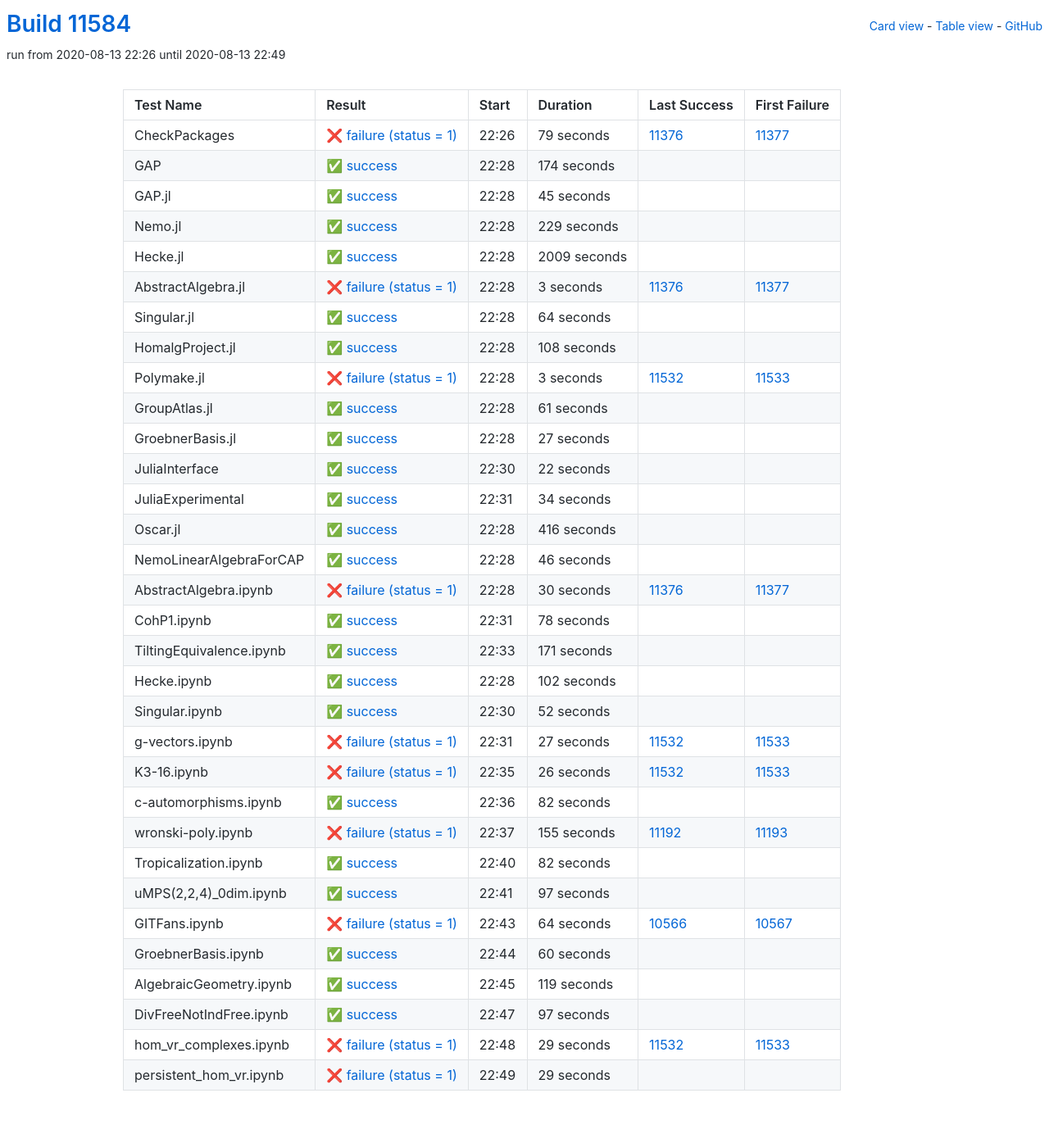
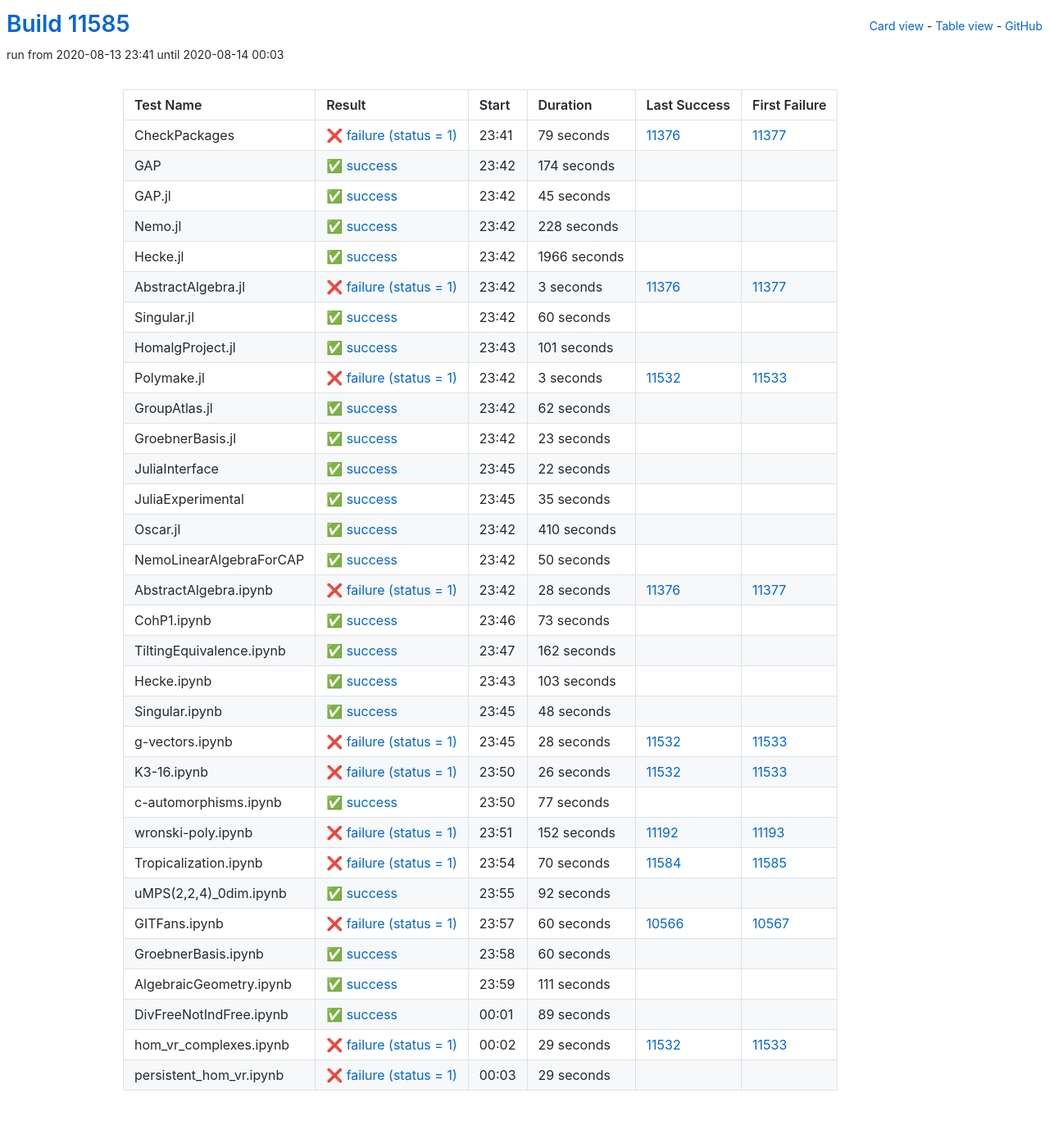
Before and after one commit to oscar-system/oscar-ci-status, a Jekyll site: the page built from table.html, in a window 1280 px wide. Shown: the whole page at 82% size. Built offline with Jekyll 4.4.1, drawn with Linux system fonts in a browser that asks for light colours.

Commit message:
Build #11585

```diff
--- a/_data/ci.yml
+++ b/_data/ci.yml
@@ -1,6 +1,6 @@
 ---
-build: 11584
-build_url: https://oscarci.mathematik.uni-kl.de/job/oscar/11584/
+build: 11585
+build_url: https://oscarci.mathematik.uni-kl.de/job/oscar/11585/
 job: oscar
 organization: oscar-system
 repo: oscar-ci-status
@@ -8,8 +8,8 @@
 tests:
 - name: CheckPackages
   id: checkpackages
-  log: https://oscarci.mathematik.uni-kl.de/job/oscar/11584/artifact/logs/build-11584/CheckPackages.log
-  start: 2020-08-13 22:26
+  log: https://oscarci.mathematik.uni-kl.de/job/oscar/11585/artifact/logs/build-11585/CheckPackages.log
+  start: 2020-08-13 23:41
   success: false
   exitcode: 1
   status: failure
@@ -20,8 +20,8 @@
   first_failure_url: https://oscarci.mathematik.uni-kl.de/job/oscar/11377/
 - name: GAP
   id: gap
-  log: https://oscarci.mathematik.uni-kl.de/job/oscar/11584/artifact/logs/build-11584/GAP.log
-  start: 2020-08-13 22:28
+  log: https://oscarci.mathematik.uni-kl.de/job/oscar/11585/artifact/logs/build-11585/GAP.log
+  start: 2020-08-13 23:42
   success: true
   exitcode: 0
   status: success
@@ -32,8 +32,8 @@
   first_failure_url:
 - name: GAP.jl
   id: gap-jl
-  log: https://oscarci.mathematik.uni-kl.de/job/oscar/11584/artifact/logs/build-11584/GAP.jl.log
-  start: 2020-08-13 22:28
+  log: https://oscarci.mathematik.uni-kl.de/job/oscar/11585/artifact/logs/build-11585/GAP.jl.log
+  start: 2020-08-13 23:42
   success: true
   exitcode: 0
   status: success
@@ -44,32 +44,32 @@
   first_failure_url:
 - name: Nemo.jl
   id: nemo-jl
-  log: https://oscarci.mathematik.uni-kl.de/job/oscar/11584/artifact/logs/build-11584/Nemo.jl.log
-  start: 2020-08-13 22:28
+  log: https://oscarci.mathematik.uni-kl.de/job/oscar/11585/artifact/logs/build-11585/Nemo.jl.log
+  start: 2020-08-13 23:42
   success: true
   exitcode: 0
   status: success
-  duration: 229
+  duration: 228
   last_success: false
   last_success_url:
   first_failure: false
   first_failure_url:
 - name: Hecke.jl
   id: hecke-jl
-  log: https://oscarci.mathematik.uni-kl.de/job/oscar/11584/artifact/logs/build-11584/Hecke.jl.log
-  start: 2020-08-13 22:28
+  log: https://oscarci.mathematik.uni-kl.de/job/oscar/11585/artifact/logs/build-11585/Hecke.jl.log
+  start: 2020-08-13 23:42
   success: true
   exitcode: 0
   status: success
-  duration: 2009
+  duration: 1966
   last_success: false
   last_success_url:
   first_failure: false
   first_failure_url:
 - name: AbstractAlgebra.jl
   id: abstractalgebra-jl
-  log: https://oscarci.mathematik.uni-kl.de/job/oscar/11584/artifact/logs/build-11584/AbstractAlgebra.jl.log
-  start: 2020-08-13 22:28
+  log: https://oscarci.mathematik.uni-kl.de/job/oscar/11585/artifact/logs/build-11585/AbstractAlgebra.jl.log
+  start: 2020-08-13 23:42
   success: false
   exitcode: 1
   status: failure
@@ -80,32 +80,32 @@
   first_failure_url: https://oscarci.mathematik.uni-kl.de/job/oscar/11377/
 - name: Singular.jl
   id: singular-jl
-  log: https://oscarci.mathematik.uni-kl.de/job/oscar/11584/artifact/logs/build-11584/Singular.jl.log
-  start: 2020-08-13 22:28
+  log: https://oscarci.mathematik.uni-kl.de/job/oscar/11585/artifact/logs/build-11585/Singular.jl.log
+  start: 2020-08-13 23:42
   success: true
   exitcode: 0
   status: success
-  duration: 64
+  duration: 60
   last_success: false
   last_success_url:
   first_failure: false
   first_failure_url:
 - name: HomalgProject.jl
   id: homalgproject-jl
-  log: https://oscarci.mathematik.uni-kl.de/job/oscar/11584/artifact/logs/build-11584/HomalgProject.jl.log
-  start: 2020-08-13 22:28
+  log: https://oscarci.mathematik.uni-kl.de/job/oscar/11585/artifact/logs/build-11585/HomalgProject.jl.log
+  start: 2020-08-13 23:43
   success: true
   exitcode: 0
   status: success
-  duration: 108
+  duration: 101
   last_success: false
   last_success_url:
   first_failure: false
   first_failure_url:
 - name: Polymake.jl
   id: polymake-jl
-  log: https://oscarci.mathematik.uni-kl.de/job/oscar/11584/artifact/logs/build-11584/Polymake.jl.log
-  start: 2020-08-13 22:28
+  log: https://oscarci.mathematik.uni-kl.de/job/oscar/11585/artifact/logs/build-11585/Polymake.jl.log
+  start: 2020-08-13 23:42
   success: false
   exitcode: 1
   status: failure
@@ -116,32 +116,32 @@
   first_failure_url: https://oscarci.mathematik.uni-kl.de/job/oscar/11533/
 - name: GroupAtlas.jl
   id: groupatlas-jl
-  log: https://oscarci.mathematik.uni-kl.de/job/oscar/11584/artifact/logs/build-11584/GroupAtlas.jl.log
-  start: 2020-08-13 22:28
+  log: https://oscarci.mathematik.uni-kl.de/job/oscar/11585/artifact/logs/build-11585/GroupAtlas.jl.log
+  start: 2020-08-13 23:42
   success: true
   exitcode: 0
   status: success
-  duration: 61
+  duration: 62
   last_success: false
   last_success_url:
   first_failure: false
   first_failure_url:
 - name: GroebnerBasis.jl
   id: groebnerbasis-jl
-  log: https://oscarci.mathematik.uni-kl.de/job/oscar/11584/artifact/logs/build-11584/GroebnerBasis.jl.log
-  start: 2020-08-13 22:28
+  log: https://oscarci.mathematik.uni-kl.de/job/oscar/11585/artifact/logs/build-11585/GroebnerBasis.jl.log
+  start: 2020-08-13 23:42
   success: true
   exitcode: 0
   status: success
-  duration: 27
+  duration: 23
   last_success: false
   last_success_url:
   first_failure: false
   first_failure_url:
 - name: JuliaInterface
   id: juliainterface
-  log: https://oscarci.mathematik.uni-kl.de/job/oscar/11584/artifact/logs/build-11584/JuliaInterface.log
-  start: 2020-08-13 22:30
+  log: https://oscarci.mathematik.uni-kl.de/job/oscar/11585/artifact/logs/build-11585/JuliaInterface.log
+  start: 2020-08-13 23:45
   success: true
   exitcode: 0
   status: success
@@ -152,116 +152,116 @@
   first_failure_url:
 - name: JuliaExperimental
   id: juliaexperimental
-  log: https://oscarci.mathematik.uni-kl.de/job/oscar/11584/artifact/logs/build-11584/JuliaExperimental.log
-  start: 2020-08-13 22:31
+  log: https://oscarci.mathematik.uni-kl.de/job/oscar/11585/artifact/logs/build-11585/JuliaExperimental.log
+  start: 2020-08-13 23:45
   success: true
   exitcode: 0
   status: success
-  duration: 34
+  duration: 35
   last_success: false
   last_success_url:
   first_failure: false
   first_failure_url:
 - name: Oscar.jl
   id: oscar-jl
-  log: https://oscarci.mathematik.uni-kl.de/job/oscar/11584/artifact/logs/build-11584/Oscar.jl.log
-  start: 2020-08-13 22:28
+  log: https://oscarci.mathematik.uni-kl.de/job/oscar/11585/artifact/logs/build-11585/Oscar.jl.log
+  start: 2020-08-13 23:42
   success: true
   exitcode: 0
   status: success
-  duration: 416
+  duration: 410
   last_success: false
   last_success_url:
   first_failure: false
   first_failure_url:
 - name: NemoLinearAlgebraForCAP
   id: nemolinearalgebraforcap
-  log: https://oscarci.mathematik.uni-kl.de/job/oscar/11584/artifact/logs/build-11584/NemoLinearAlgebraForCAP.log
-  start: 2020-08-13 22:28
+  log: https://oscarci.mathematik.uni-kl.de/job/oscar/11585/artifact/logs/build-11585/NemoLinearAlgebraForCAP.log
+  start: 2020-08-13 23:42
   success: true
   exitcode: 0
   status: success
-  duration: 46
+  duration: 50
   last_success: false
   last_success_url:
   first_failure: false
   first_failure_url:
 - name: AbstractAlgebra.ipynb
   id: abstractalgebra-ipynb
-  log: https://oscarci.mathematik.uni-kl.de/job/oscar/11584/artifact/logs/build-11584/AbstractAlgebra.ipynb.log
-  start: 2020-08-13 22:28
+  log: https://oscarci.mathematik.uni-kl.de/job/oscar/11585/artifact/logs/build-11585/AbstractAlgebra.ipynb.log
+  start: 2020-08-13 23:42
   success: false
   exitcode: 1
   status: failure
-  duration: 30
+  duration: 28
   last_success: 11376
   last_success_url: https://oscarci.mathematik.uni-kl.de/job/oscar/11376/
   first_failure: 11377
   first_failure_url: https://oscarci.mathematik.uni-kl.de/job/oscar/11377/
 - name: CohP1.ipynb
   id: cohp1-ipynb
-  log: https://oscarci.mathematik.uni-kl.de/job/oscar/11584/artifact/logs/build-11584/CohP1.ipynb.log
-  start: 2020-08-13 22:31
+  log: https://oscarci.mathematik.uni-kl.de/job/oscar/11585/artifact/logs/build-11585/CohP1.ipynb.log
+  start: 2020-08-13 23:46
   success: true
   exitcode: 0
   status: success
-  duration: 78
+  duration: 73
   last_success: false
   last_success_url:
   first_failure: false
   first_failure_url:
 - name: TiltingEquivalence.ipynb
   id: tiltingequivalence-ipynb
-  log: https://oscarci.mathematik.uni-kl.de/job/oscar/11584/artifact/logs/build-11584/TiltingEquivalence.ipynb.log
-  start: 2020-08-13 22:33
+  log: https://oscarci.mathematik.uni-kl.de/job/oscar/11585/artifact/logs/build-11585/TiltingEquivalence.ipynb.log
+  start: 2020-08-13 23:47
   success: true
   exitcode: 0
   status: success
-  duration: 171
+  duration: 162
   last_success: false
   last_success_url:
   first_failure: false
   first_failure_url:
 - name: Hecke.ipynb
   id: hecke-ipynb
-  log: https://oscarci.mathematik.uni-kl.de/job/oscar/11584/artifact/logs/build-11584/Hecke.ipynb.log
-  start: 2020-08-13 22:28
+  log: https://oscarci.mathematik.uni-kl.de/job/oscar/11585/artifact/logs/build-11585/Hecke.ipynb.log
+  start: 2020-08-13 23:43
   success: true
   exitcode: 0
   status: success
-  duration: 102
+  duration: 103
   last_success: false
   last_success_url:
   first_failure: false
   first_failure_url:
 - name: Singular.ipynb
   id: singular-ipynb
-  log: https://oscarci.mathematik.uni-kl.de/job/oscar/11584/artifact/logs/build-11584/Singular.ipynb.log
-  start: 2020-08-13 22:30
+  log: https://oscarci.mathematik.uni-kl.de/job/oscar/11585/artifact/logs/build-11585/Singular.ipynb.log
+  start: 2020-08-13 23:45
   success: true
   exitcode: 0
   status: success
-  duration: 52
+  duration: 48
   last_success: false
   last_success_url:
   first_failure: false
   first_failure_url:
 - name: g-vectors.ipynb
   id: g-vectors-ipynb
-  log: https://oscarci.mathematik.uni-kl.de/job/oscar/11584/artifact/logs/build-11584/g-vectors.ipynb.log
-  start: 2020-08-13 22:31
+  log: https://oscarci.mathematik.uni-kl.de/job/oscar/11585/artifact/logs/build-11585/g-vectors.ipynb.log
+  start: 2020-08-13 23:45
   success: false
   exitcode: 1
   status: failure
-  duration: 27
+  duration: 28
   last_success: 11532
   last_success_url: https://oscarci.mathematik.uni-kl.de/job/oscar/11532/
   first_failure: 11533
   first_failure_url: https://oscarci.mathematik.uni-kl.de/job/oscar/11533/
 - name: K3-16.ipynb
   id: k3-16-ipynb
-  log: https://oscarci.mathematik.uni-kl.de/job/oscar/11584/artifact/logs/build-11584/K3-16.ipynb.log
-  start: 2020-08-13 22:35
+  log: https://oscarci.mathematik.uni-kl.de/job/oscar/11585/artifact/logs/build-11585/K3-16.ipynb.log
+  start: 2020-08-13 23:50
   success: false
   exitcode: 1
   status: failure
@@ -272,68 +272,68 @@
   first_failure_url: https://oscarci.mathematik.uni-kl.de/job/oscar/11533/
 - name: c-automorphisms.ipynb
   id: c-automorphisms-ipynb
-  log: https://oscarci.mathematik.uni-kl.de/job/oscar/11584/artifact/logs/build-11584/c-automorphisms.ipynb.log
-  start: 2020-08-13 22:36
+  log: https://oscarci.mathematik.uni-kl.de/job/oscar/11585/artifact/logs/build-11585/c-automorphisms.ipynb.log
+  start: 2020-08-13 23:50
   success: true
   exitcode: 0
   status: success
-  duration: 82
+  duration: 77
   last_success: false
   last_success_url:
   first_failure: false
   first_failure_url:
 - name: wronski-poly.ipynb
   id: wronski-poly-ipynb
-  log: https://oscarci.mathematik.uni-kl.de/job/oscar/11584/artifact/logs/build-11584/wronski-poly.ipynb.log
-  start: 2020-08-13 22:37
+  log: https://oscarci.mathematik.uni-kl.de/job/oscar/11585/artifact/logs/build-11585/wronski-poly.ipynb.log
+  start: 2020-08-13 23:51
   success: false
   exitcode: 1
   status: failure
-  duration: 155
+  duration: 152
   last_success: 11192
   last_success_url: https://oscarci.mathematik.uni-kl.de/job/oscar/11192/
   first_failure: 11193
   first_failure_url: https://oscarci.mathematik.uni-kl.de/job/oscar/11193/
 - name: Tropicalization.ipynb
   id: tropicalization-ipynb
-  log: https://oscarci.mathematik.uni-kl.de/job/oscar/11584/artifact/logs/build-11584/Tropicalization.ipynb.log
-  start: 2020-08-13 22:40
+  log: https://oscarci.mathematik.uni-kl.de/job/oscar/11585/artifact/logs/build-11585/Tropicalization.ipynb.log
+  start: 2020-08-13 23:54
+  success: false
+  exitcode: 1
+  status: failure
+  duration: 70
+  last_success: 11584
+  last_success_url: https://oscarci.mathematik.uni-kl.de/job/oscar/11584/
+  first_failure: 11585
+  first_failure_url: https://oscarci.mathematik.uni-kl.de/job/oscar/11585/
+- name: uMPS(2,2,4)_0dim.ipynb
+  id: umps-2-2-4-0dim-ipynb
+  log: https://oscarci.mathematik.uni-kl.de/job/oscar/11585/artifact/logs/build-11585/uMPS-2-2-4-_0dim.ipynb.log
+  start: 2020-08-13 23:55
   success: true
   exitcode: 0
   status: success
-  duration: 82
-  last_success: false
-  last_success_url:
-  first_failure: false
-  first_failure_url:
-- name: uMPS(2,2,4)_0dim.ipynb
-  id: umps-2-2-4-0dim-ipynb
-  log: https://oscarci.mathematik.uni-kl.de/job/oscar/11584/artifact/logs/build-11584/uMPS-2-2-4-_0dim.ipynb.log
-  start: 2020-08-13 22:41
-  success: true
-  exitcode: 0
-  status: success
-  duration: 97
+  duration: 92
   last_success: false
   last_success_url:
   first_failure: false
   first_failure_url:
 - name: GITFans.ipynb
   id: gitfans-ipynb
-  log: https://oscarci.mathematik.uni-kl.de/job/oscar/11584/artifact/logs/build-11584/GITFans.ipynb.log
-  start: 2020-08-13 22:43
+  log: https://oscarci.mathematik.uni-kl.de/job/oscar/11585/artifact/logs/build-11585/GITFans.ipynb.log
+  start: 2020-08-13 23:57
   success: false
   exitcode: 1
   status: failure
-  duration: 64
+  duration: 60
   last_success: 10566
   last_success_url: https://oscarci.mathematik.uni-kl.de/job/oscar/10566/
   first_failure: 10567
   first_failure_url: https://oscarci.mathematik.uni-kl.de/job/oscar/10567/
 - name: GroebnerBasis.ipynb
   id: groebnerbasis-ipynb
-  log: https://oscarci.mathematik.uni-kl.de/job/oscar/11584/artifact/logs/build-11584/GroebnerBasis.ipynb.log
-  start: 2020-08-13 22:44
+  log: https://oscarci.mathematik.uni-kl.de/job/oscar/11585/artifact/logs/build-11585/GroebnerBasis.ipynb.log
+  start: 2020-08-13 23:58
   success: true
   exitcode: 0
   status: success
@@ -344,32 +344,32 @@
   first_failure_url:
 - name: AlgebraicGeometry.ipynb
   id: algebraicgeometry-ipynb
-  log: https://oscarci.mathematik.uni-kl.de/job/oscar/11584/artifact/logs/build-11584/AlgebraicGeometry.ipynb.log
-  start: 2020-08-13 22:45
+  log: https://oscarci.mathematik.uni-kl.de/job/oscar/11585/artifact/logs/build-11585/AlgebraicGeometry.ipynb.log
+  start: 2020-08-13 23:59
   success: true
   exitcode: 0
   status: success
-  duration: 119
+  duration: 111
   last_success: false
   last_success_url:
   first_failure: false
   first_failure_url:
 - name: DivFreeNotIndFree.ipynb
   id: divfreenotindfree-ipynb
-  log: https://oscarci.mathematik.uni-kl.de/job/oscar/11584/artifact/logs/build-11584/DivFreeNotIndFree.ipynb.log
-  start: 2020-08-13 22:47
+  log: https://oscarci.mathematik.uni-kl.de/job/oscar/11585/artifact/logs/build-11585/DivFreeNotIndFree.ipynb.log
+  start: 2020-08-14 00:01
   success: true
   exitcode: 0
   status: success
-  duration: 97
+  duration: 89
   last_success: false
   last_success_url:
   first_failure: false
   first_failure_url:
 - name: hom_vr_complexes.ipynb
   id: hom-vr-complexes-ipynb
-  log: https://oscarci.mathematik.uni-kl.de/job/oscar/11584/artifact/logs/build-11584/hom_vr_complexes.ipynb.log
-  start: 2020-08-13 22:48
+  log: https://oscarci.mathematik.uni-kl.de/job/oscar/11585/artifact/logs/build-11585/hom_vr_complexes.ipynb.log
+  start: 2020-08-14 00:02
   success: false
   exitcode: 1
   status: failure
@@ -380,8 +380,8 @@
   first_failure_url: https://oscarci.mathematik.uni-kl.de/job/oscar/11533/
 - name: persistent_hom_vr.ipynb
   id: persistent-hom-vr-ipynb
-  log: https://oscarci.mathematik.uni-kl.de/job/oscar/11584/artifact/logs/build-11584/persistent_hom_vr.ipynb.log
-  start: 2020-08-13 22:49
+  log: https://oscarci.mathematik.uni-kl.de/job/oscar/11585/artifact/logs/build-11585/persistent_hom_vr.ipynb.log
+  start: 2020-08-14 00:03
   success: false
   exitcode: 1
   status: failure
```
Also changed, not shown: README.md.
